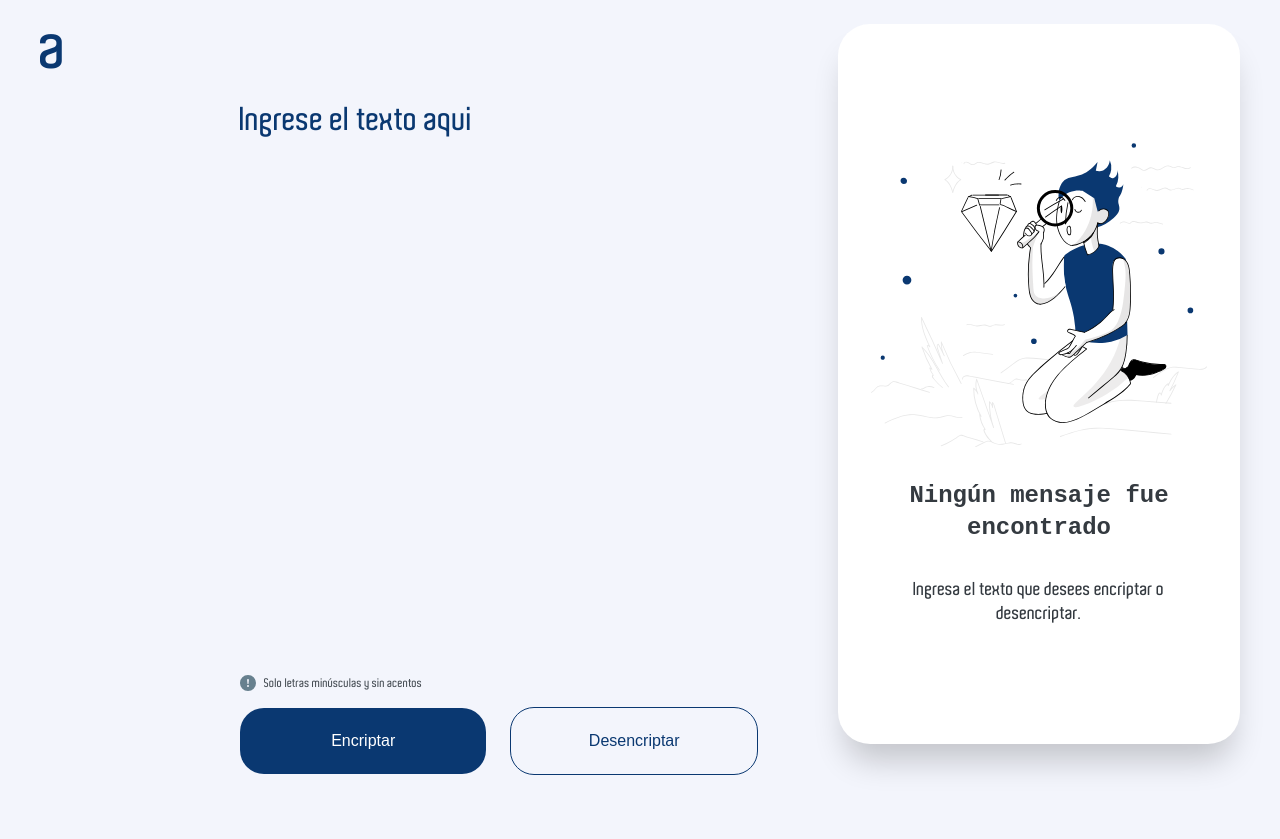
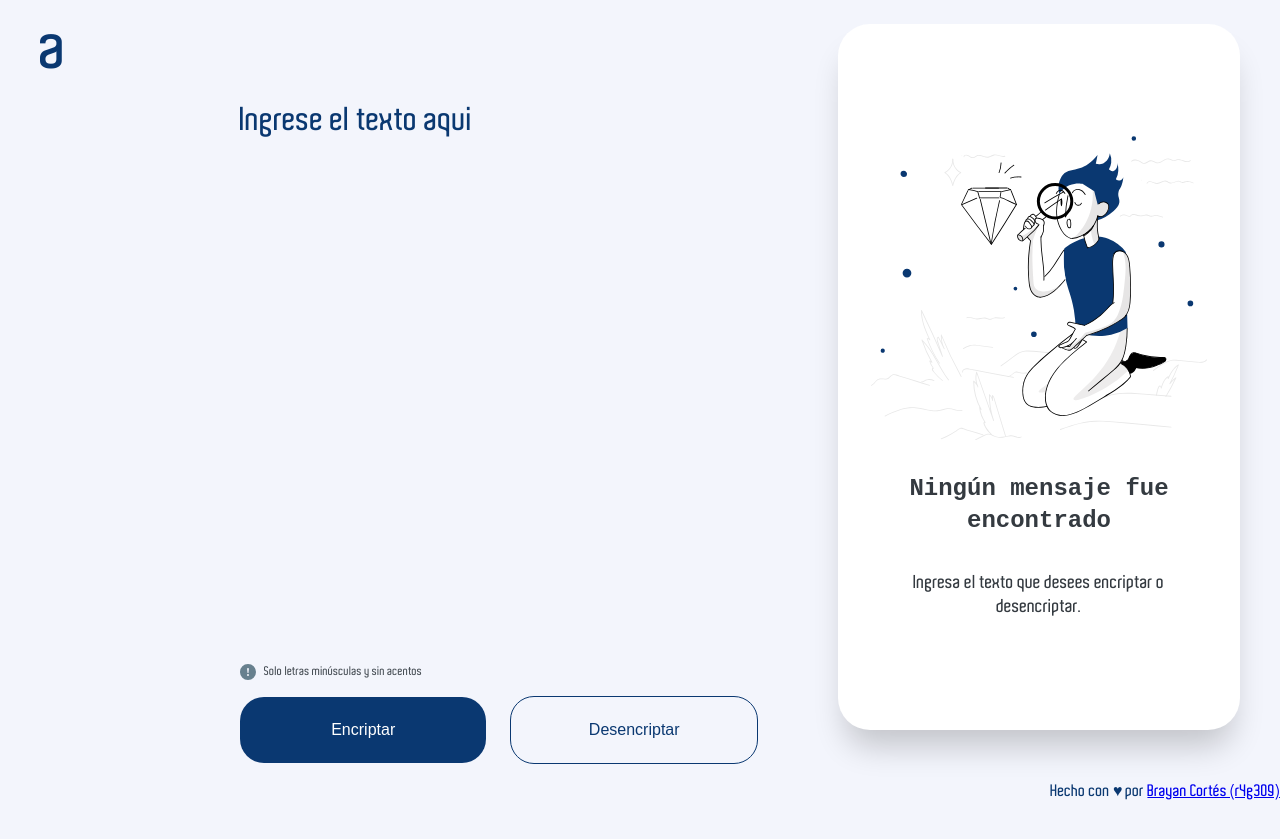
Before and after one commit to r4g309/oracle-next-challenge, a plain HTML site: page index.html in a window 1280 px wide. Drawn offline with Linux system fonts and the light colour scheme.

Commit message:
User info

```diff
--- a/index.html
+++ b/index.html
@@ -39,6 +39,11 @@
             </div>
         </section>
     </main>
+    <footer>
+        <p class="user-info">
+            Hecho con <span class="heart">&hearts;</span> por <a href="https://github.com/r4g309" target="_blank">Brayan
+                Cortés (r4g309)</a>
+    </footer>
 </body>
 
 </html>
--- a/style.css
+++ b/style.css
@@ -160,6 +160,12 @@ main {
     padding: 0;
 }
 
+.user-info {
+    bottom: 0;
+    position: absolute;
+    right: 0;
+}
+
 /* Extra small devices (phones, 600px and down) */
 @media only screen and (max-width: 600px) {
     .button-container {
@@ -243,6 +249,6 @@ main {
     }
 
     section:last-child {
-        height: 100vh;
+        height: 98vh;
     }
 }
```
